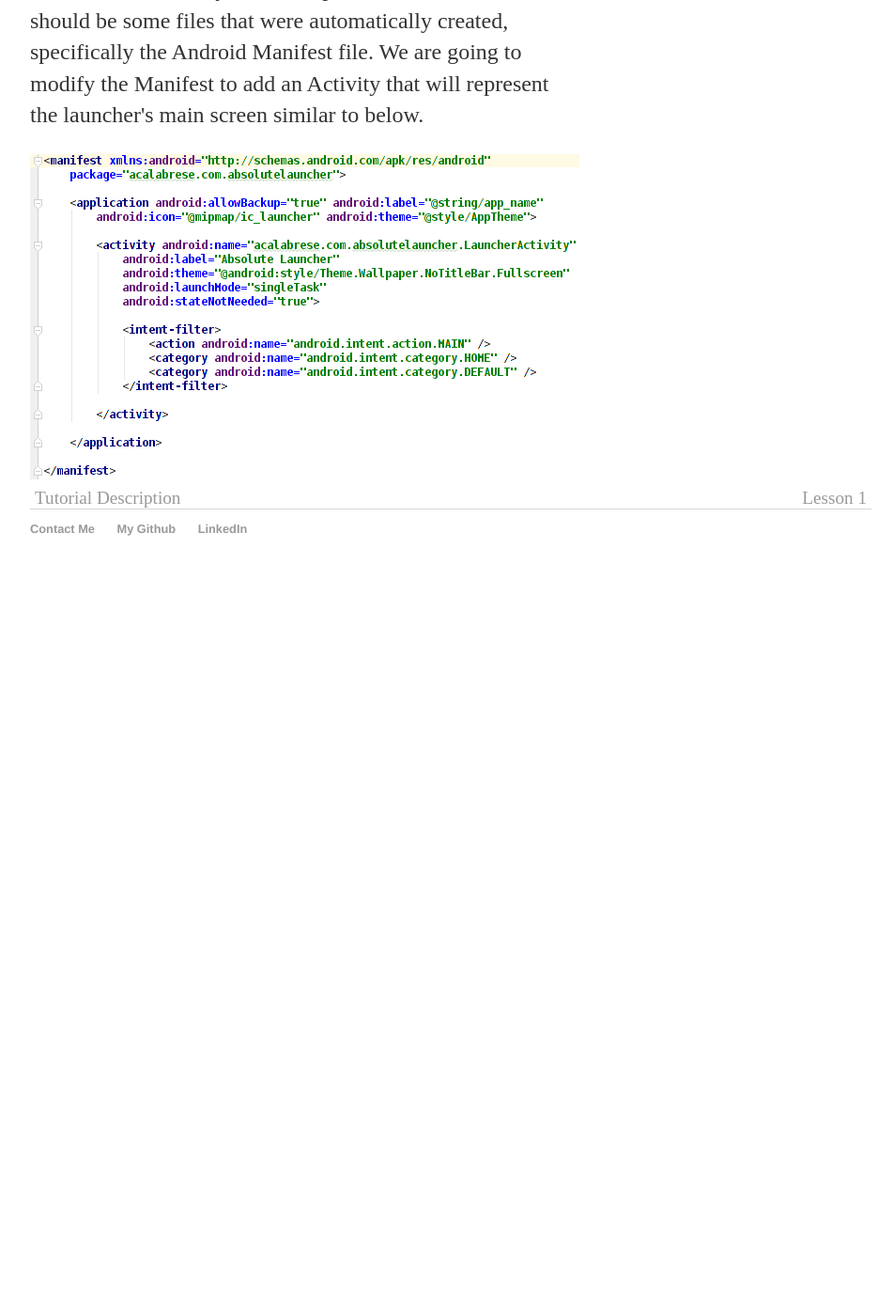
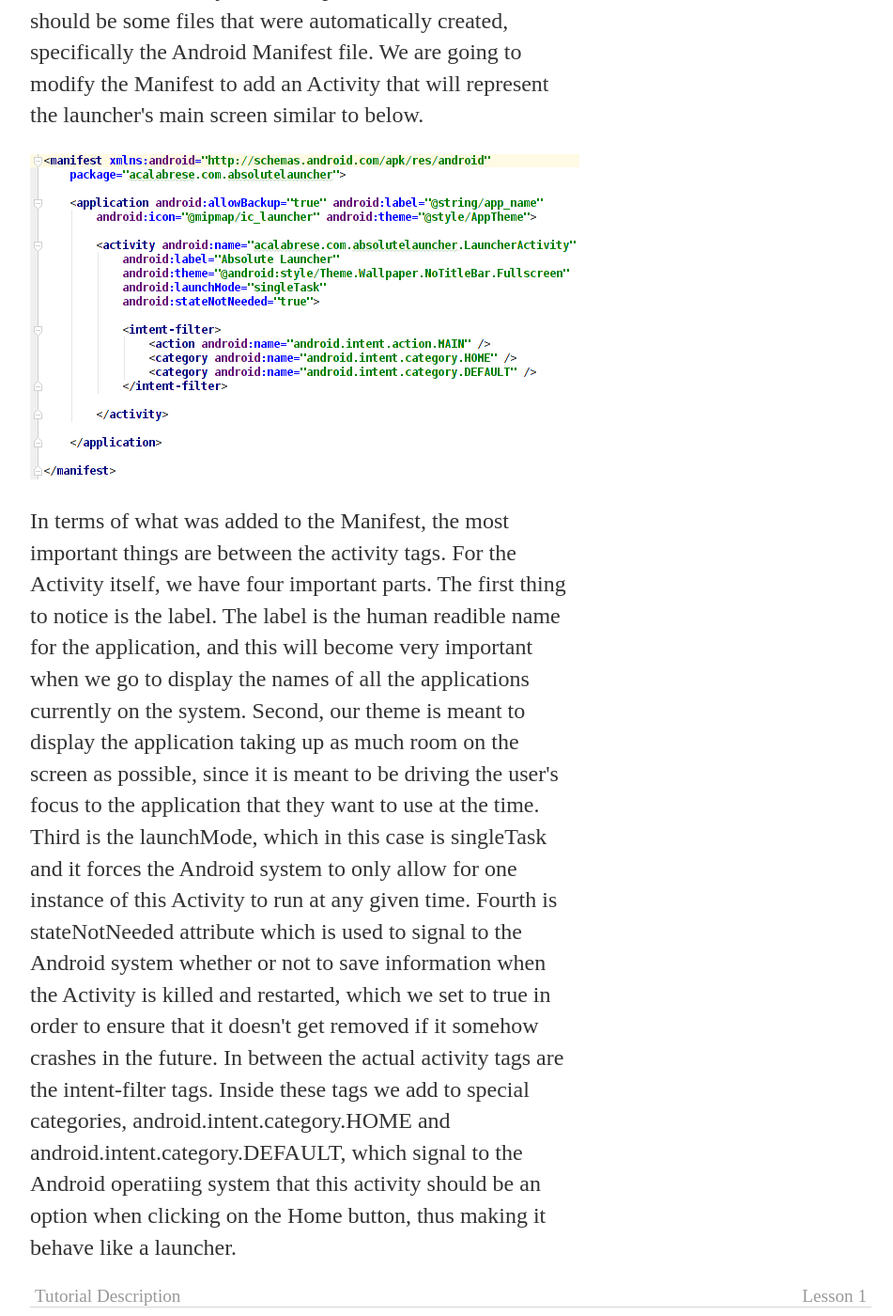
Before and after one commit to B50calabrese/B50calabrese.github.io, a Jekyll site: the page built from tutorials/androidLauncher/lesson0.html, in a window 1280 px wide and 1400 px high, scrolled down 882 px. Shown: the whole window at 94% size, without its empty margins (160-1111 px from the left). Built offline with Jekyll 4.4.1, drawn with Linux system fonts in a browser that asks for light colours; before the commit the page ends 1512 px from its top, so only the background shows below that.

Commit message:
Finished up to the creation of the activity, need to move forward displaying all of the currently installed apps or something.

```diff
--- a/tutorials/androidLauncher/lesson0.html
+++ b/tutorials/androidLauncher/lesson0.html
@@ -9,7 +9,8 @@ nextLessonName: Lesson 1
 ---
 <p> Lesson number 0 - Getting Started</p>
 
-<p> For this lesson I will be covering basic details about how to create a
+<p>
+	For this lesson I will be covering basic details about how to create a
 	project and how exactly we will be displaying all of the applications a user
 	has installed. I recommend the use of Android Studio when doing an Android
 	application, as it is very useful at speeding up the development process of
@@ -18,19 +19,43 @@ nextLessonName: Lesson 1
 	platform.
 </p>
 
-<p>     Once you have Android Studio, or your development platform that you
-prefer,     installed, we are going to want to create the basic application just
-to get     a simple baseline. We are going to want to target an SDK that allows
-the     most of users access to our technology, so I prefer at the time of
-writing     this piece to target SDK version 18, Jelly Bean, this means any SDK
-version     from 18 onwards will support our application. Once there we just
-need to     make sure no Activity is made for us as we want to do that from
-scratch     ourselves. Based on your development environment, there should be
-some files     that were automatically created, specifically the Android
-Manifest file. We     are going to modify the Manifest to add an Activity that
-will represent the     launcher's main screen similar to below. </p>
+<p>
+	Once you have Android Studio, or your development platform that you prefer,
+	installed, we are going to want to create the basic application just to get
+	a simple baseline. We are going to want to target an SDK that allows the
+	most of users access to our technology, so I prefer at the time of writing
+	this piece to target SDK version 18, Jelly Bean, this means any SDK version
+	from 18 onwards will support our application. Once there we just need to
+	make sure no Activity is made for us as we want to do that from scratch
+	ourselves. Based on your development environment, there should be some files
+	that were automatically created, specifically the Android Manifest file. We
+	are going to modify the Manifest to add an Activity that will represent the
+	launcher's main screen similar to below.
+</p>
 
 <div class="codeSnip">
 	<img src="/images/tutorials/customLauncher/lesson0/manifest.png"
 		alt="Manifest Code Snip" />
 </div>
+
+<p>
+	In terms of what was added to the Manifest, the most important things are
+	between the activity tags. For the Activity itself, we have four important
+	parts. The first thing to notice is the label. The label is the human
+	readible name for the application, and this will become very important when
+	we go to display the names of all the applications currently on the system.
+	Second, our theme is meant to display the application taking up as much room
+	on the screen as possible, since it is meant to be driving the user's focus
+	to the application that they want to use at the time. Third is the
+	launchMode, which in this case is singleTask and it forces the Android
+	system to only allow for one instance of this Activity to run at any given
+	time. Fourth is stateNotNeeded attribute which is used to signal to the
+	Android system whether or not to save information when the Activity is
+	killed and restarted, which we set to true in order to ensure that it
+	doesn't get removed if it somehow crashes in the future. In between the
+	actual activity tags are the intent-filter tags. Inside these
+	tags we add to special categories, android.intent.category.HOME and
+	android.intent.category.DEFAULT, which signal to the Android operatiing
+	system that this activity should be an option when clicking on the Home
+	button, thus making it behave like a launcher.
+</p>
```
Also changed, not shown: images/tutorials/customLauncher/lesson0/launcherActivity0.png (added).
